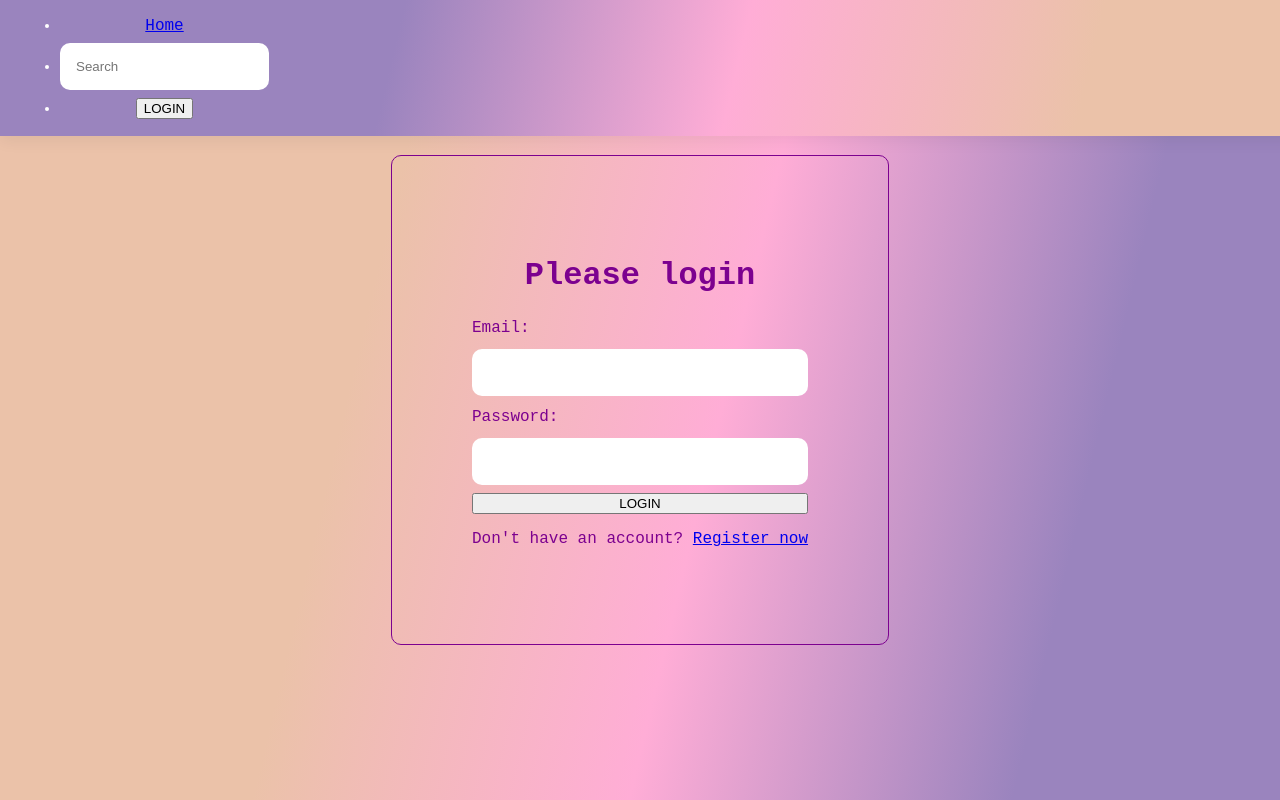
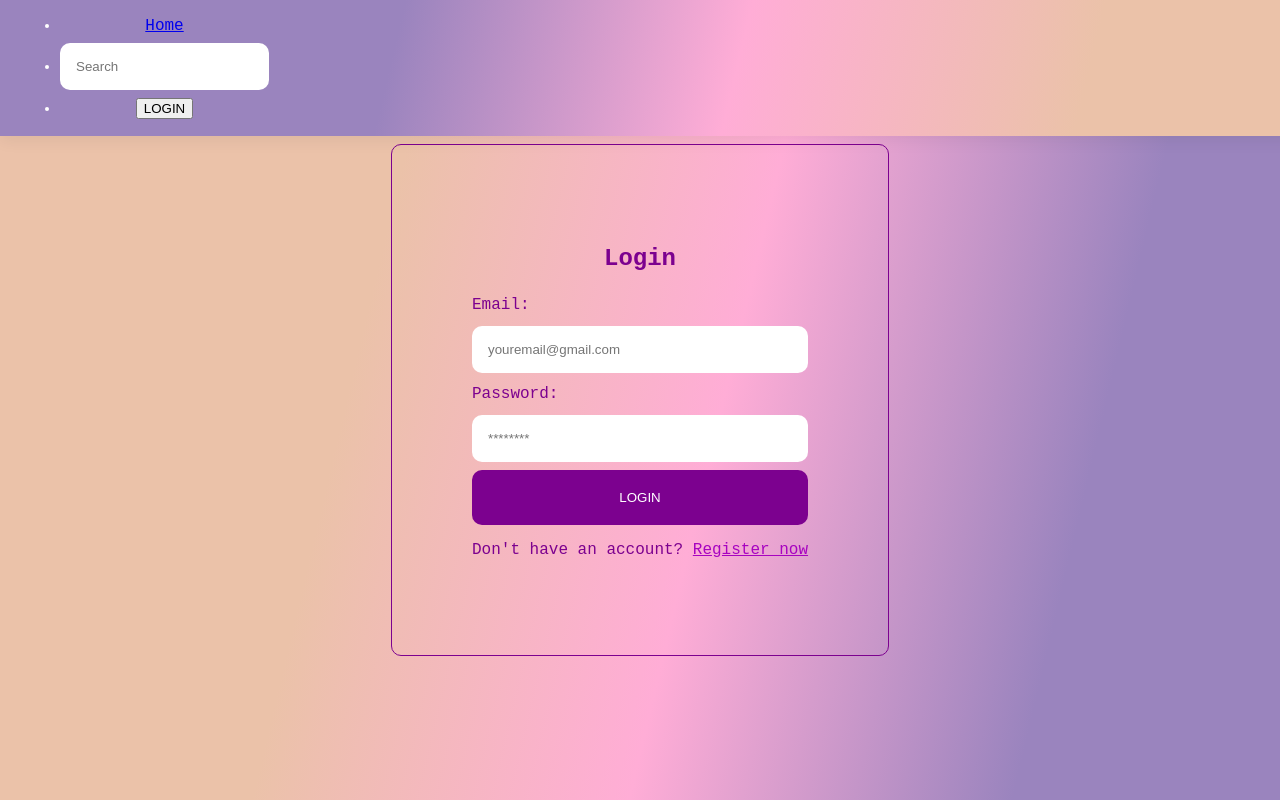
Before and after one commit to AminaNisic/AntColony-CaseStudy, a React (Create React App) app in the folder client/: page /login in a window 1280 px wide. Built offline with nearby package versions, Linux system fonts and the light colour scheme.

Commit message:
Add files via upload

```diff
--- a/client/src/pages/Login.js
+++ b/client/src/pages/Login.js
@@ -23,12 +23,13 @@ function Login() {
 
   return (
     <div className="login-container">
-      <h1>Please login</h1>
+      <h2> Login </h2>
       <form className="login-form">
         <label>Email: </label>
         <input
           type="text"
           id="email-input"
+          placeholder = "youremail@gmail.com"
           value={email}
           onChange={(event) => {
             setEmail(event.target.value);
@@ -38,16 +39,17 @@ function Login() {
         <input
           type="password"
           id="password-input"
+          placeholder = "********"
           value={password}
           onChange={(event) => {
             setPassword(event.target.value);
           }}
         />
-        <button type="button" onClick={login}>
+        <button type="button" className="login-button" onClick={login}>
           LOGIN
         </button>
       </form>
-      <p>Don't have an account? <a href="/register">Register now</a></p>
+      <p>Don't have an account? <a href="/register" className="register-link">Register now</a></p>
     </div>
   );
 }
```
